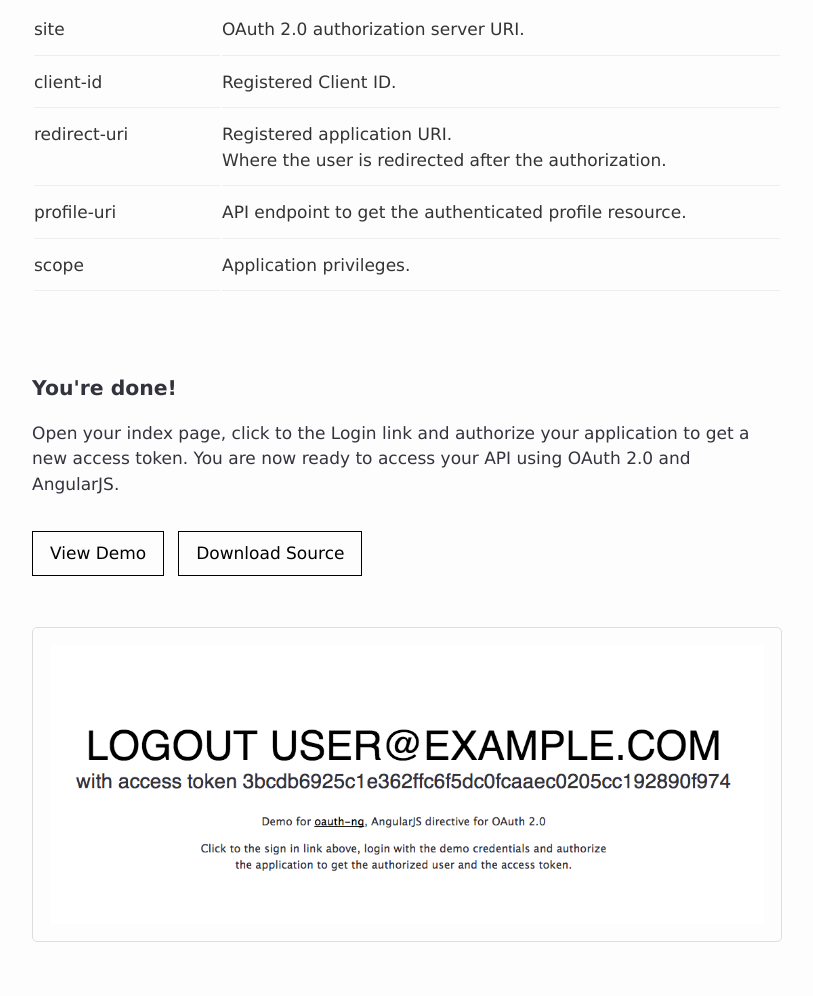
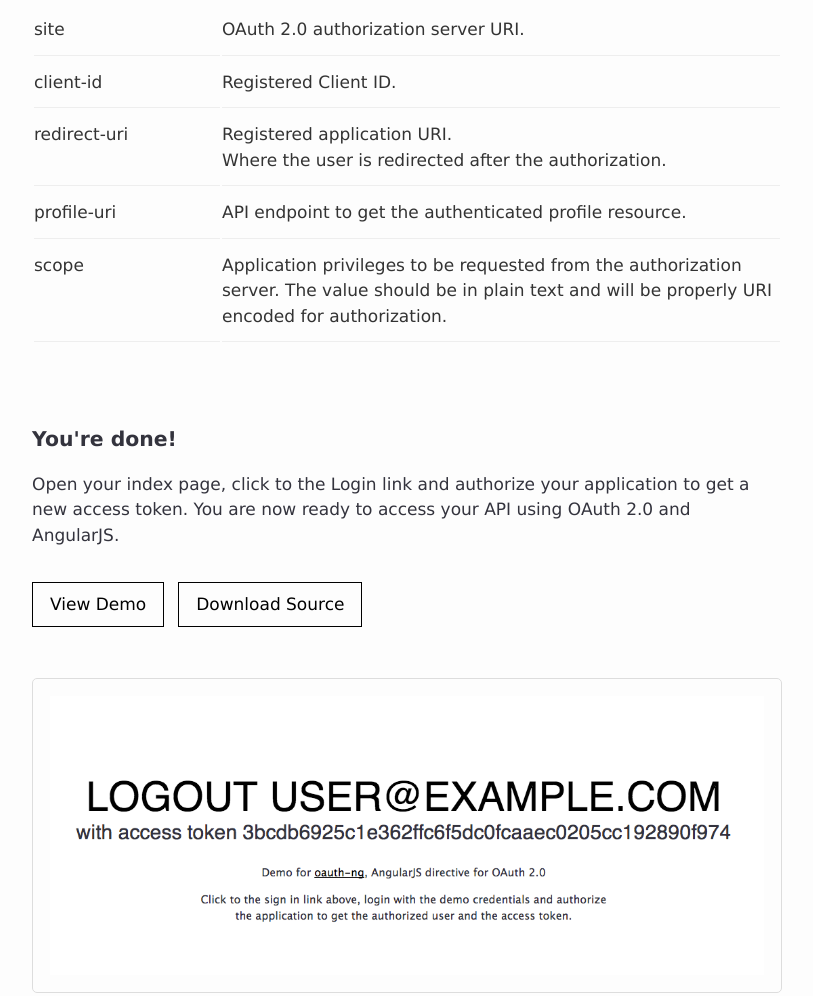
Before and after one commit to angularjs-oauth/oauth-ng, a plain HTML site: page index.html in a window 1280 px wide. Shown: the part 6524-7520 px from the top of the page, without its empty margins (233-1046 px from the left). Drawn offline with Linux system fonts and the light colour scheme; a web font is replaced by a local one.

Commit message:
Updating scope docs to note the value will be URI encoded

```diff
--- a/index.html
+++ b/index.html
@@ -298,7 +298,7 @@ angular.module('newProjectApp').config(function($locationProvider) {
               <span>scope</span>
             </td>
             <td>
-              Application privileges.
+              Application privileges to be requested from the authorization server.  The value should be in plain text and will be properly URI encoded for authorization.
             </td>
           </tr>
         </tbody>
@@ -417,7 +417,7 @@ angular.module('newProjectApp').config(function($locationProvider) {
               <span class="info">optional</span>
             </td>
             <td>
-              Application privileges.
+              Application privileges to be requested from the authorization server.  The value should be in plain text and will be properly URI encoded for authorization.
             </td>
           </tr>
           <tr>
```
